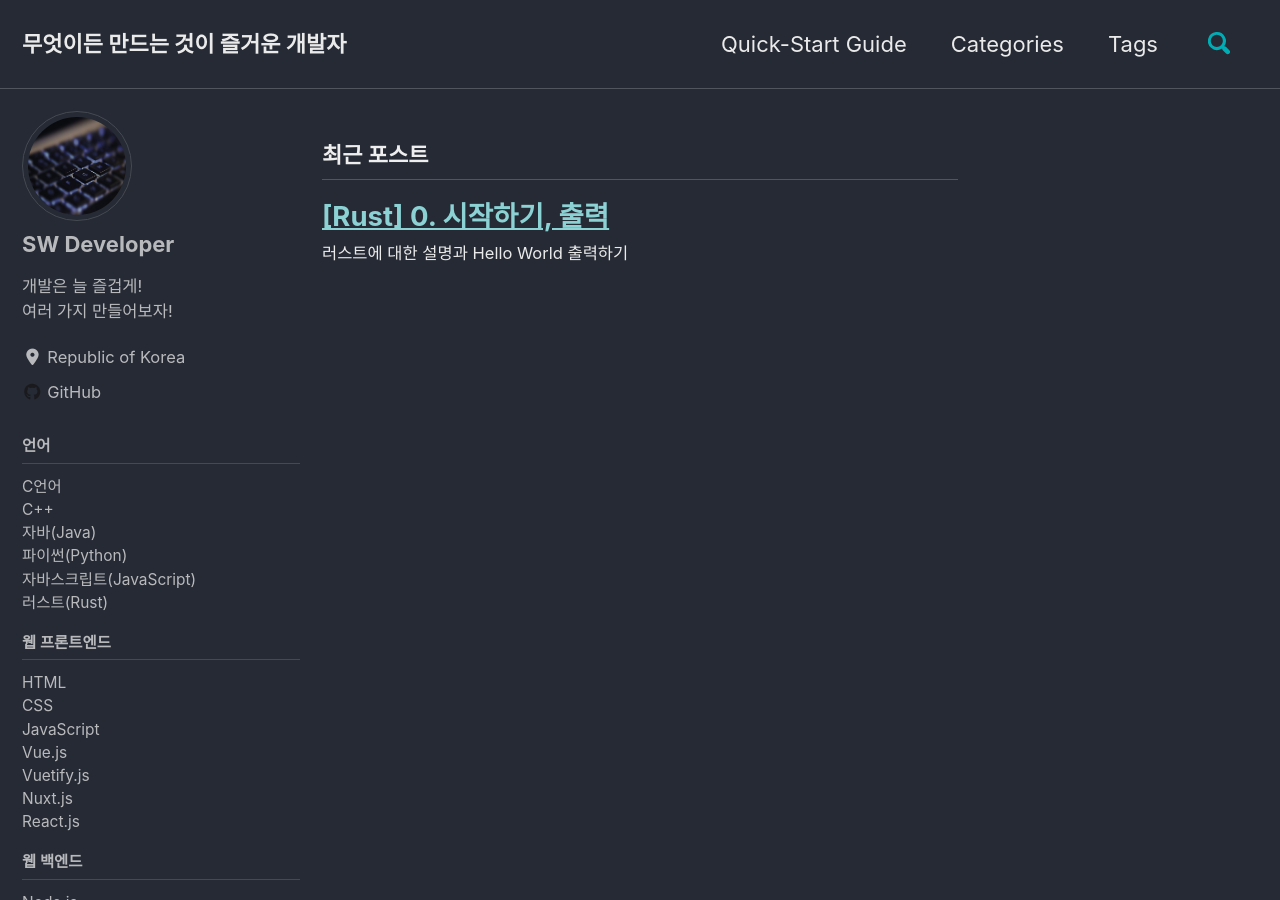
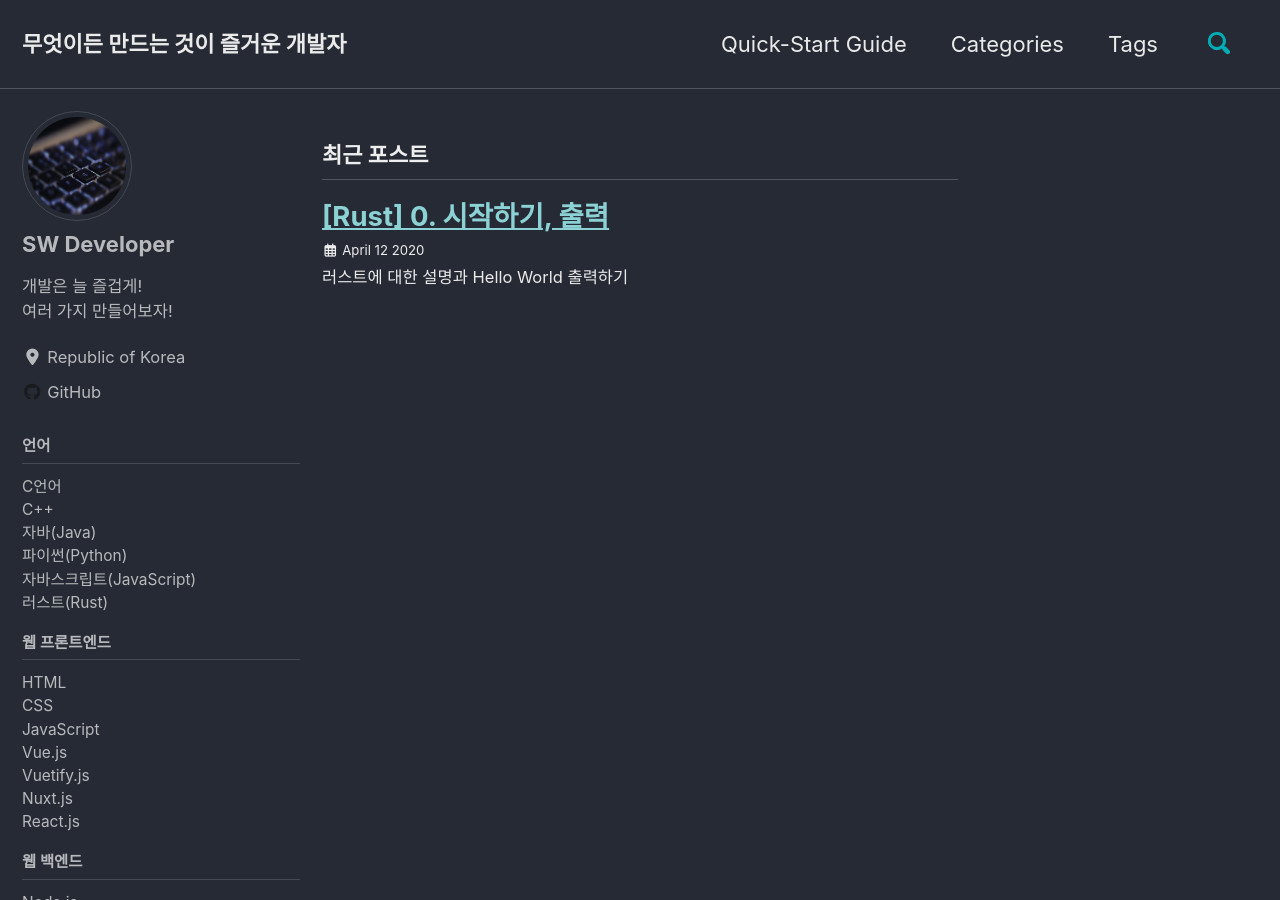
Before and after one commit to hummingengineer/hummingengineer.github.io, a Jekyll site: the page built from index.html, in a window 1280 px wide and 900 px high. Built offline with Jekyll 4.4.1, drawn with Linux system fonts in a browser that asks for light colours; cached includes are drawn as plain includes; nearby versions of some CDN libraries; the list of posts is cut into pages by our own code.

Commit message:
Feat: Add Updated Date to Post and Category page

```diff
--- a/_includes/archive-single.html
+++ b/_includes/archive-single.html
@@ -24,8 +24,13 @@
         <a href="{{ post.url | relative_url }}" rel="permalink">{{ title }}</a>
       {% endif %}
     </h2>
-    {% if post.read_time %}
+    <!-- 아키이브 싱글 페이지(ex. 카테고리)에 각 포스트 제목 밑에 Updated 시간 표기 -->
+    <!-- 기존에는 read_time이 표기. read_time -> date 변경 -->
+    <!-- {% if post.read_time %}
       <p class="page__meta"><i class="far fa-clock" aria-hidden="true"></i> {% include read-time.html %}</p>
+    {% endif %} -->
+    {% if post.date %}
+      <p class="page__meta"><i class="far fa-fw fa-calendar-alt" aria-hidden="true"></i> {{ post.date | date: "%B %d %Y" }}</p>
     {% endif %}
     {% if post.excerpt %}<p class="archive__item-excerpt" itemprop="description">{{ post.excerpt | markdownify | strip_html | truncate: 160 }}</p>{% endif %}
   </article>
--- a/_layouts/single.html
+++ b/_layouts/single.html
@@ -28,7 +28,10 @@ layout: default
         <header>
           {% if page.title %}<h1 id="page-title" class="page__title" itemprop="headline">{{ page.title | markdownify | remove: "<p>" | remove: "</p>" }}</h1>{% endif %}
           {% if page.read_time %}
-            <p class="page__meta"><i class="far fa-clock" aria-hidden="true"></i> {% include read-time.html %}</p>
+            <!-- 싱글 페이지(포스트)에 제목 밑에 Updated 시간 표기 -->
+            <!-- 기존에는 read_time이 표기. read_time -> date 변경 -->
+            <!-- <p class="page__meta"><i class="far fa-clock" aria-hidden="true"></i> {% include read-time.html %}</p> -->
+            <p class="page__date"><i class="fas fa-fw fa-calendar-alt" aria-hidden="true"></i> {{ site.data.ui-text[site.locale].date_label | default: "Updated:" }} <time datetime="{{ page.date | date_to_xmlschema }}">{{ page.date | date: "%B %d, %Y" }}</time></p>
           {% endif %}
         </header>
       {% endunless %}
```
